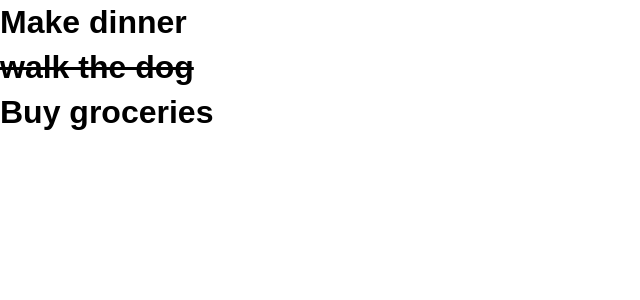
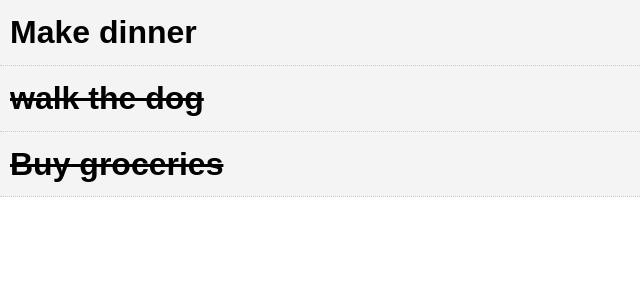
Before and after one commit to LilianMathu/React-Todo-List, a React (Create React App) app in the folder client/: page / in a window 1280 px wide. Shown: the top 300 px of the page, without its empty margins (0-640 px from the left). Built offline with nearby package versions, Linux system fonts and the light colour scheme.

Commit message:
additional inline css

```diff
--- a/client/src/App.js
+++ b/client/src/App.js
@@ -19,7 +19,7 @@
       {
         id: 3,
         title: "Buy groceries",
-        completed: false
+        completed: true
       },
     ]
   }
--- a/client/src/Components/TodoItem.js
+++ b/client/src/Components/TodoItem.js
@@ -3,15 +3,12 @@
 
 class TodoItem extends Component {
     getStyle = ()=> {
-        if(this.props.todo.completed){
-            return {
-                textDecoration: "line-through"
-            }
-        } else {
-            return {
-                textDecoration: "none"
-            }
-        }
+       return {
+           background: '#f4f4f4',
+           padding: '10px',
+           borderBottom: "1px #ccc dotted",
+           textDecoration: this.props.todo.completed ? "line-through" : "none"
+       }
     }
     render() {
         return (
```
